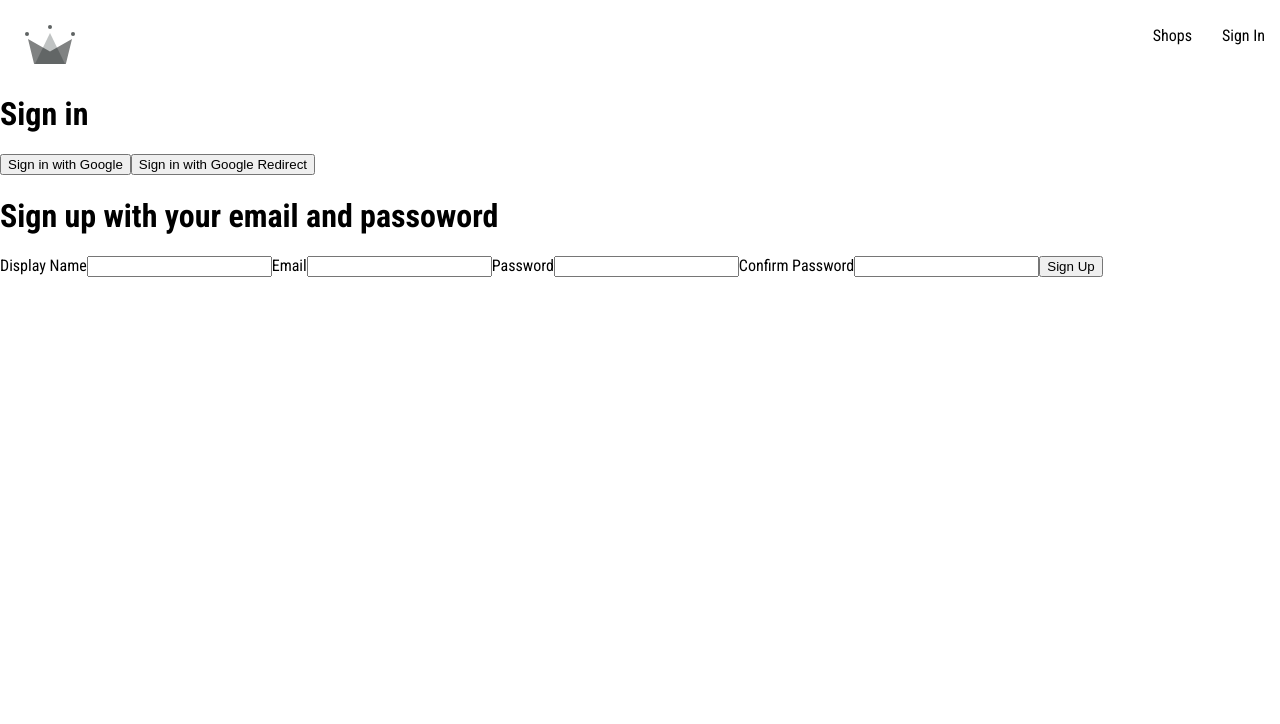
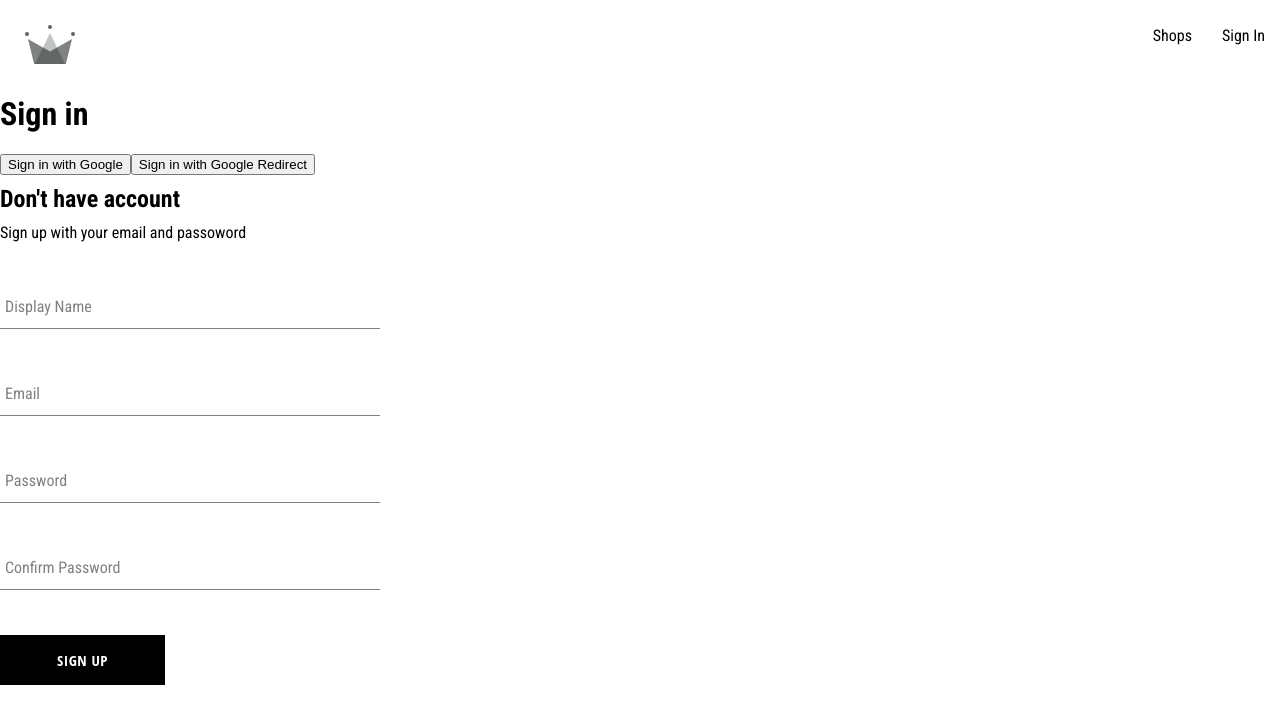
Before and after one commit to Dharmendra-hub/react-capstone-ecommerce, a React (Create React App) app: page /sign-in in a window 1280 px wide. Shown: the top 724 px of the page. Built offline with nearby package versions, Linux system fonts and the light colour scheme; a web font is replaced by a local one.

Commit message:
Sign up form component and styling

```diff
--- /dev/null
+++ b/src/components/button/button.component.jsx
@@ -0,0 +1,15 @@
+import './button.styles.scss';
+
+const BUTTON_TYPE_CLASSES = {
+    google: 'google-sign-in',
+    inverted: 'inverted'
+}
+
+const Button = ({ children, buttonType, ...otherProps }) => {
+    return (
+        <button className={`button-container ${BUTTON_TYPE_CLASSES[buttonType]}`} {...otherProps}>
+            {children}
+        </button>
+    )
+}
+export default Button;
--- /dev/null
+++ b/src/components/button/button.styles.scss
@@ -0,0 +1,46 @@
+.button-container {
+    min-width: 165px;
+    width: auto;
+    height: 50px;
+    letter-spacing: 0.5px;
+    line-height: 50px;
+    padding: 0 35px 0 35px;
+    font-size: 15px;
+    background-color: black;
+    color: white;
+    text-transform: uppercase;
+    font-family: 'Open Sans Condensed';
+    font-weight: bolder;
+    border: none;
+    cursor: pointer;
+    display: flex;
+    justify-content: center;
+
+    &:hover {
+        background-color: white;
+        color: black;
+        border: 1px solid black;
+    }
+
+    &.google-sign-in {
+        background-color: #4285f4;
+        color: white;
+
+        &:hover {
+            background-color: #357ae8;
+            border: none;
+        }
+    }
+
+    &.inverted {
+        background-color: white;
+        color: black;
+        border: 1px solid black;
+
+        &:hover {
+            background-color: black;
+            color: white;
+            border: none;
+        }
+    }
+}
--- /dev/null
+++ b/src/components/form-input/form-input.component.jsx
@@ -0,0 +1,17 @@
+import './form-input.styles.scss';
+
+const FormInput = ({ label, ...otherProps }) => {
+    return (
+        <div className="group">
+            {/* Moved up for css shrink effect on selecting the input */}
+            <input className="form-input" {...otherProps} />
+            {label && (
+                <label className={`${otherProps.value.length ? 'shrink' : ''} form-input-label`}>
+                    {label}
+                </label>
+            )}
+        </div>
+    )
+}
+
+export default FormInput;
--- /dev/null
+++ b/src/components/form-input/form-input.styles.scss
@@ -0,0 +1,54 @@
+$sub-color: grey;
+$main-color: black;
+
+@mixin shrinkLabel {
+    top: -14px;
+    font-size: 12px;
+    color: $main-color;
+}
+
+.group {
+    position: relative;
+    margin: 45px 0;
+
+    .form-input {
+        background: none;
+        background-color: white;
+        color: $sub-color;
+        font-size: 18px;
+        padding: 10px 10px 10px 5px;
+        display: block;
+        width: 100%;
+        border: none;
+        border-radius: 0;
+        border-bottom: 1px solid $sub-color;
+        margin: 25px 0;
+
+        &:focus {
+            outline: none;
+        }
+
+        &:focus~.form-input-label {
+            @include shrinkLabel();
+        }
+    }
+
+    input[type='password'] {
+        letter-spacing: 0.3em;
+    }
+
+    .form-input-label {
+        color: $sub-color;
+        font-size: 16px;
+        font-weight: normal;
+        position: absolute;
+        pointer-events: none;
+        left: 5px;
+        top: 10px;
+        transition: 300ms ease all;
+
+        &.shrink {
+            @include shrinkLabel();
+        }
+    }
+}
--- a/src/components/sign-up-form/sign-up-form.component.jsx
+++ b/src/components/sign-up-form/sign-up-form.component.jsx
@@ -1,5 +1,11 @@
 import { useState } from "react";
 import { createAuthUserWithEmailAndPassword, createUserDocumentFromAuth } from "../../utils/firebase.utils";
+
+import FormInput from '../form-input/form-input.component';
+
+import './sign-up-form.styles.scss';
+
+import Button from "../button/button.component";
 
 const defaultFormFields = {
     displayName: '',
@@ -60,22 +66,47 @@
     console.log(formFields);
 
     return (
-        <div>
-            <h1>Sign up with your email and passoword</h1>
+        <div className="sign-up-container">
+            <h2>Don't have account</h2>
+            <span>Sign up with your email and passoword</span>
             <form onSubmit={handleSubmit}>
-                <label>Display Name</label>
-                <input type="text" value={displayName} required name="displayName" onChange={handleChange} />
+                <FormInput
+                    label="Display Name"
+                    type="text"
+                    value={displayName}
+                    required
+                    name="displayName"
+                    onChange={handleChange}
+                />
 
-                <label>Email</label>
-                <input type="email" value={email} required name="email" onChange={handleChange} />
+                <FormInput
+                    label="Email"
+                    type="email"
+                    value={email}
+                    required
+                    name="email"
+                    onChange={handleChange}
+                />
 
-                <label>Password</label>
-                <input type="password" value={password} required name="password" onChange={handleChange} />
+                <FormInput
+                    label="Password"
+                    type="password"
+                    value={password}
+                    required
+                    name="password"
+                    onChange={handleChange}
+                />
 
-                <label>Confirm Password</label>
-                <input type="password" value={confirmPassword} required name="confirmPassword" onChange={handleChange} />
+                <FormInput
+                    label="Confirm Password"
+                    type="password"
+                    value={confirmPassword}
+                    required
+                    name="confirmPassword"
+                    onChange={handleChange}
+                />
 
-                <button type="submit">Sign Up</button>
+                <Button type="submit">Sign Up</Button>
             </form>
         </div>
     )
--- /dev/null
+++ b/src/components/sign-up-form/sign-up-form.styles.scss
@@ -0,0 +1,9 @@
+.sign-up-container {
+    display: flex;
+    flex-direction: column;
+    width: 380px;
+
+    h2 {
+        margin: 10px 0;
+    }
+}
```
